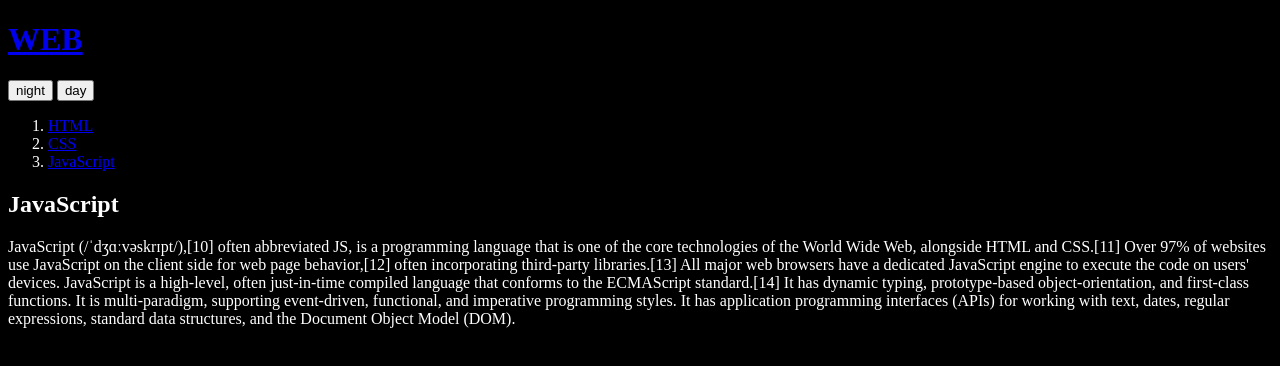
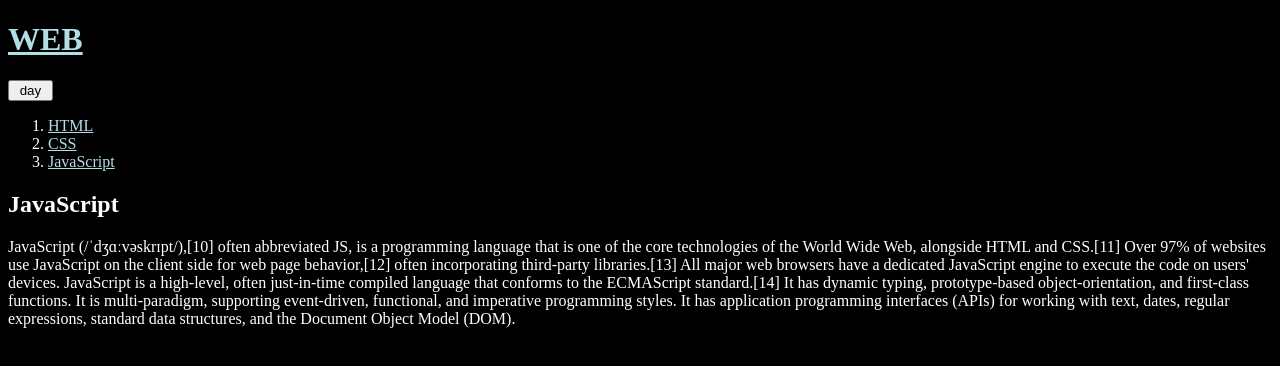
Before and after one commit to Croossh/Myfirst-Website, a plain HTML site: page 3.html in a window 1280 px wide. Both pictures are taken after a click on the button "night". Drawn offline with Linux system fonts and the light colour scheme.

Commit message:
Array, Loop, Function, Object 추가
배열, 반복문, 함수, 객체 적용!

```diff
--- a/3.html
+++ b/3.html
@@ -1,19 +1,53 @@
 <!doctype html>
 <html>
 <head>
-<title>WEB1 - JavaScript</title>
-<meta charset="utf-8">
+  <title>WEB1 - JavaScript</title>
+  <meta charset="utf-8">
+  <script>
+  var Links = {
+    setColor : function (color){
+      var alist = document.querySelectorAll('a');
+      var i = 0;
+      while(i < alist.length){
+        alist[i].style.color = color;
+        i = i + 1;
+      }
+    }
+  }
+var Body = {
+  setColor: function(color){
+    document.querySelector('body').style.color = color;
+  },
+  setBackgroundColor: function(color){
+    document.querySelector('body').style.backgroundColor = color;
+  }
+}
+  function nightDayHandler(self){
+    var target = document.querySelector('body');
+    if(self.value === 'night'){
+      Body.setBackgroundColor('black')
+      Body.setColor('white')
+      self.value = ' day ';
+
+      Links.setColor('powderblue');
+    } else {
+      Body.setBackgroundColor('white')
+      Body.setColor('black')
+      self.value = 'night';
+
+      Links.setColor('blue');
+    }
+  }
+  </script>
 </head>
+
 <body>
   <h1><a href="index.html">WEB</a></h1>
+
   <input type="button" value="night" onclick="
-  document.querySelector('body').style.backgroundColor='black';
-  document.querySelector('body').style.color='white';
+    nightDayHandler(this);
   ">
-  <input type="button" value="day" onclick="
-  document.querySelector('body').style.backgroundColor='white';
-  document.querySelector('body').style.color='black';
-  ">
+
   <ol>
     <li><a href="1.html">HTML</a></li>
     <li><a href="2.html">CSS</a></li>
@@ -24,5 +58,7 @@
   <p>
     JavaScript (/ˈdʒɑːvəskrɪpt/),[10] often abbreviated JS, is a programming language that is one of the core technologies of the World Wide Web, alongside HTML and CSS.[11] Over 97% of websites use JavaScript on the client side for web page behavior,[12] often incorporating third-party libraries.[13] All major web browsers have a dedicated JavaScript engine to execute the code on users' devices. JavaScript is a high-level, often just-in-time compiled language that conforms to the ECMAScript standard.[14] It has dynamic typing, prototype-based object-orientation, and first-class functions. It is multi-paradigm, supporting event-driven, functional, and imperative programming styles. It has application programming interfaces (APIs) for working with text, dates, regular expressions, standard data structures, and the Document Object Model (DOM).
   </p>
+
+
 </body>
 </html>
```
